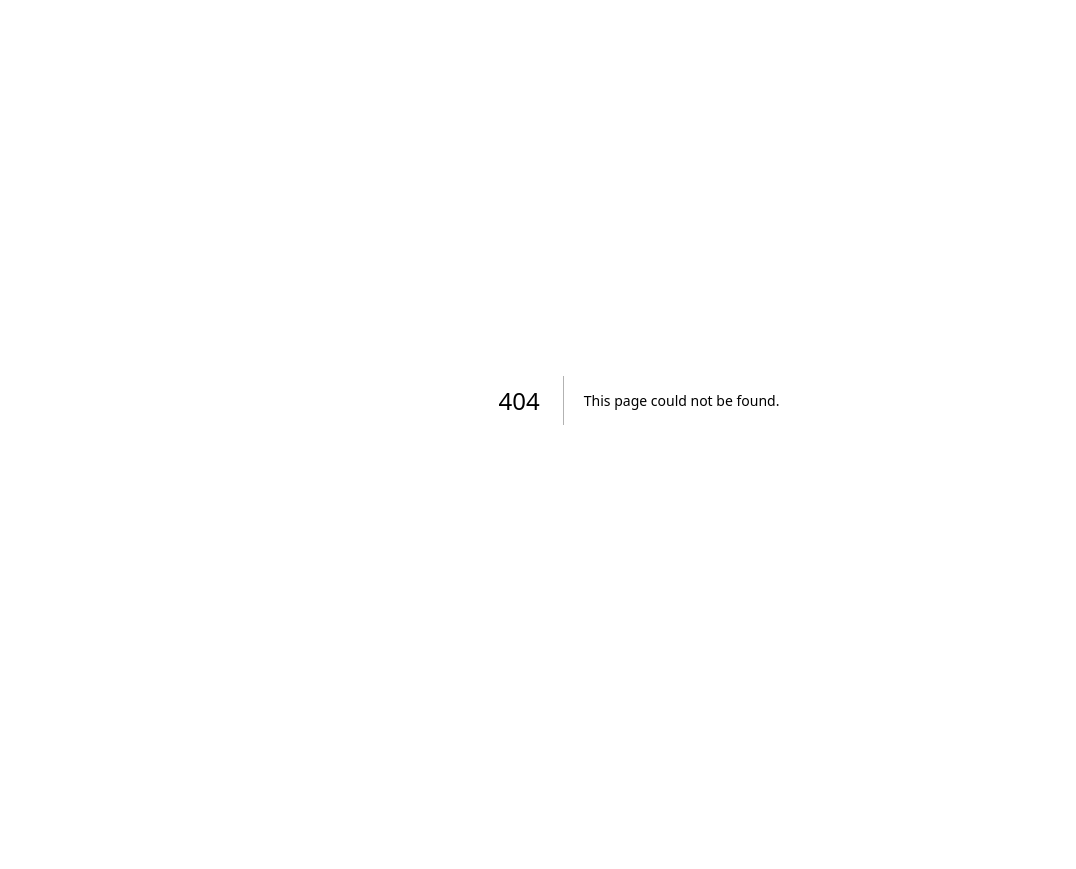
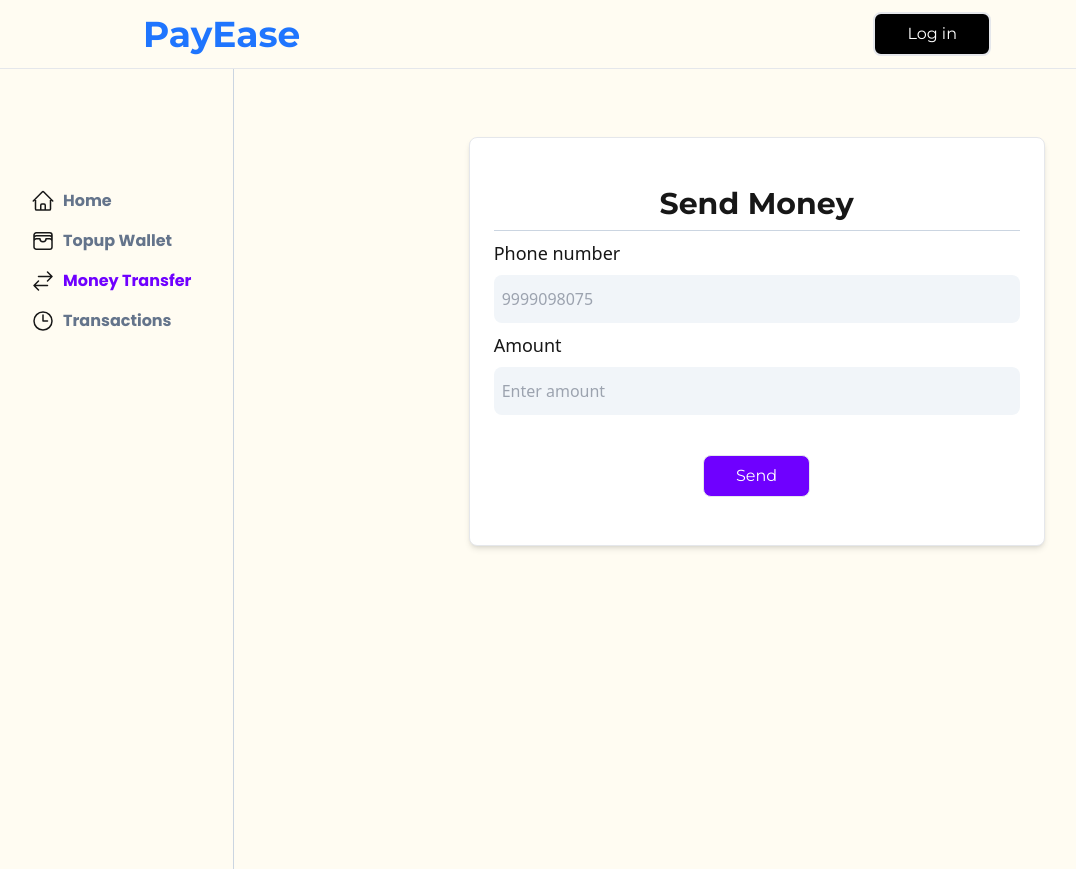
Before and after one commit to Neerajd3vv/Payease, a Next.js app in the folder apps/client_app/: page /moneyTransfer in a window 1280 px wide. Before the commit this address had no page. Shown: the whole page, without its empty margins (1-1077 px from the left). Before the commit the page ends 800 px from the top, so only its background shows below. Built offline with nearby package versions, Linux system fonts and the light colour scheme; no server answers; a web font is replaced by a local one.

Commit message:
Finish-onRamp&_Added-TranferPage

```diff
--- a/apps/client_app/app/(dashboard)/layout.tsx
+++ b/apps/client_app/app/(dashboard)/layout.tsx
@@ -8,7 +8,16 @@ export default function ({ children }: { children: React.ReactNode }) {
       <div className="flex">
         <div className="border-r w-72 h-screen border-slate-300  pt-28">
           <Sidebar title="Home" href="/home" icon={<HomeIcon />} />
-          <Sidebar title="Transfer" href="/transfer" icon={<TransferIcon />} />
+          <Sidebar
+            title="Topup Wallet"
+            href="/topup"
+            icon={<WalletTopup />}
+          />
+          <Sidebar
+            title="Money Transfer"
+            href="/moneyTransfer"
+            icon={<TransferIcon />}
+          />
           <Sidebar
             title="Transactions"
             href="/transactions"
@@ -78,3 +87,22 @@ function TransactionsIcon() {
     </svg>
   );
 }
+
+function WalletTopup() {
+  return (
+    <svg
+      xmlns="http://www.w3.org/2000/svg"
+      fill="none"
+      viewBox="0 0 24 24"
+      stroke-width="1.5"
+      stroke="currentColor"
+      className="size-6"
+    >
+      <path
+        stroke-linecap="round"
+        stroke-linejoin="round"
+        d="M21 12a2.25 2.25 0 0 0-2.25-2.25H15a3 3 0 1 1-6 0H5.25A2.25 2.25 0 0 0 3 12m18 0v6a2.25 2.25 0 0 1-2.25 2.25H5.25A2.25 2.25 0 0 1 3 18v-6m18 0V9M3 12V9m18 0a2.25 2.25 0 0 0-2.25-2.25H5.25A2.25 2.25 0 0 0 3 9m18 0V6a2.25 2.25 0 0 0-2.25-2.25H5.25A2.25 2.25 0 0 0 3 6v3"
+      />
+    </svg>
+  );
+}
--- /dev/null
+++ b/apps/client_app/app/(dashboard)/moneyTransfer/page.tsx
@@ -0,0 +1,22 @@
+"use client"
+
+import { Card } from "@repo/ui/card"
+import { TextInput } from "@repo/ui/textinput"
+import { Button2 } from "../../components/Button2"
+export default function  () {
+    return (
+        <div className="flex justify-center items-center   w-screen">
+            <div className="w-full max-w-xl pb-64">
+             <Card  title="Send Money">
+             <div>
+                <TextInput label="Phone number" placeholder="9999098075" onChange={()=>{}}/>
+                <TextInput label="Amount" placeholder="Enter amount" onChange={()=>{}}/>
+                    <div className="pt-10 w-full flex justify-center ">
+                    <Button2 onClick={()=>{}} name="Send" className="border px-8 font-montserrat py-2 bg-heheblu text-white rounded-lg"/>
+                    </div>
+             </div>
+            </Card>
+            </div>
+        </div>
+    )
+}
--- a/apps/client_app/app/(dashboard)/transfer/page.tsx
+++ b/apps/client_app/app/(dashboard)/topup/page.tsx
@@ -39,7 +39,7 @@ export default async function () {
   return (
     <div className=" w-screen pl-10 pr-6">
       <div className="pt-12 pb-10 font-rubikone text-Myblue text-4xl">
-        Transfer
+      Topup Wallet
       </div>
       <div className="grid grid-cols-1 md:grid-cols-2 gap-8">
         <div className="">
--- a/apps/client_app/app/components/OnRampTransactions.tsx
+++ b/apps/client_app/app/components/OnRampTransactions.tsx
@@ -26,7 +26,7 @@ export function OnRampTransactions({
     <div>
       <Card title="Recent Transactions">
         {transactions.map((transaction) => (
-          <div className="flex justify-between pt-4">
+          <div className="flex justify-between pt-1 border-b border-slate-200">
             <div>
               <div className=" font-semibold text-lg">Received INR</div>
               <div className="font-hind text-slate-400 font-semibold">{transaction.startTime.toDateString()}</div>
--- a/apps/client_app/app/lib/serverActions/createOnRampTransactions.ts
+++ b/apps/client_app/app/lib/serverActions/createOnRampTransactions.ts
@@ -1,5 +1,5 @@
 "use server";
-
+// "Server component needs to be marked as use-server at the top so next know it needs to be called at the server . otherwise next will try to run this funtion on client side where prisma  doesnt even exists!  "
 
 import db from "@repo/db/client";
 import { authOptions } from "../authoptions";
```
Also changed, not shown: apps/client_app/app/components/MoneyTransfer.tsx (added), 2 other files (tests, documents, lock files or other folders).
